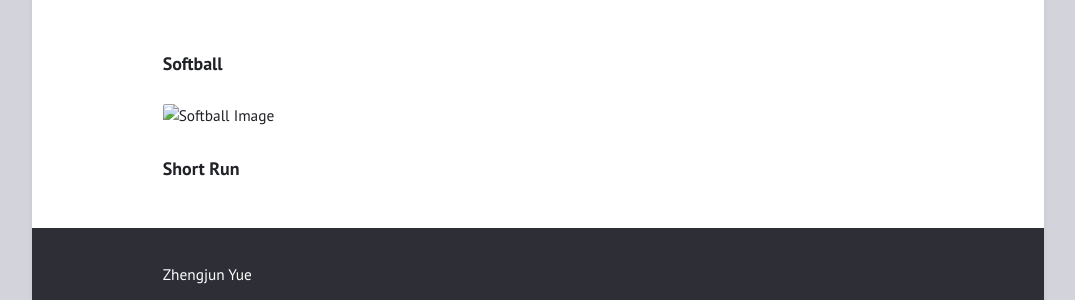
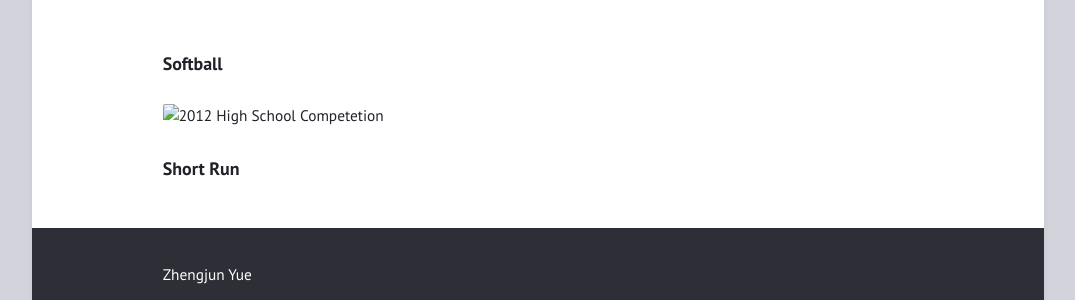
Before and after one commit to zhengjunyue/zhengjunyue.github.io, a Jekyll site: the page built from hobbies.md, in a window 1280 px wide. Shown: the part 2967-3267 px from the top of the page, without its empty margins (102-1177 px from the left). Built offline with Jekyll 4.4.1, drawn with Linux system fonts in a browser that asks for light colours; grey boxes are pictures that could not be loaded.

Commit message:
Update hobbies.md

```diff
--- a/hobbies.md
+++ b/hobbies.md
@@ -43,7 +43,7 @@
 
 ### Softball ###
 
-![Softball Image](images/softball.jpg)
+![2012 High School Competetion](files/images/Softball.JPG)
 
 
 ### Short Run ###
```
